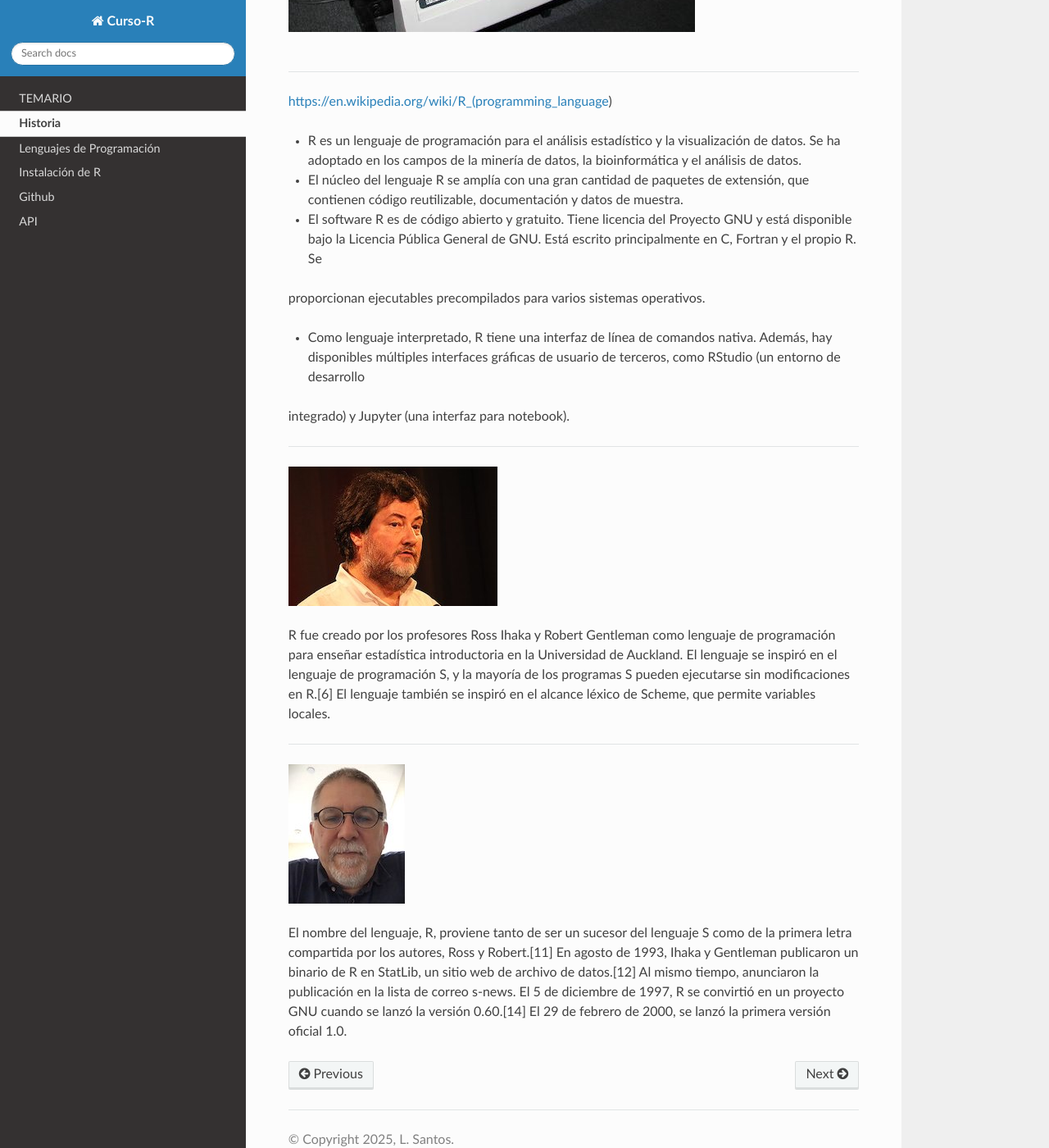
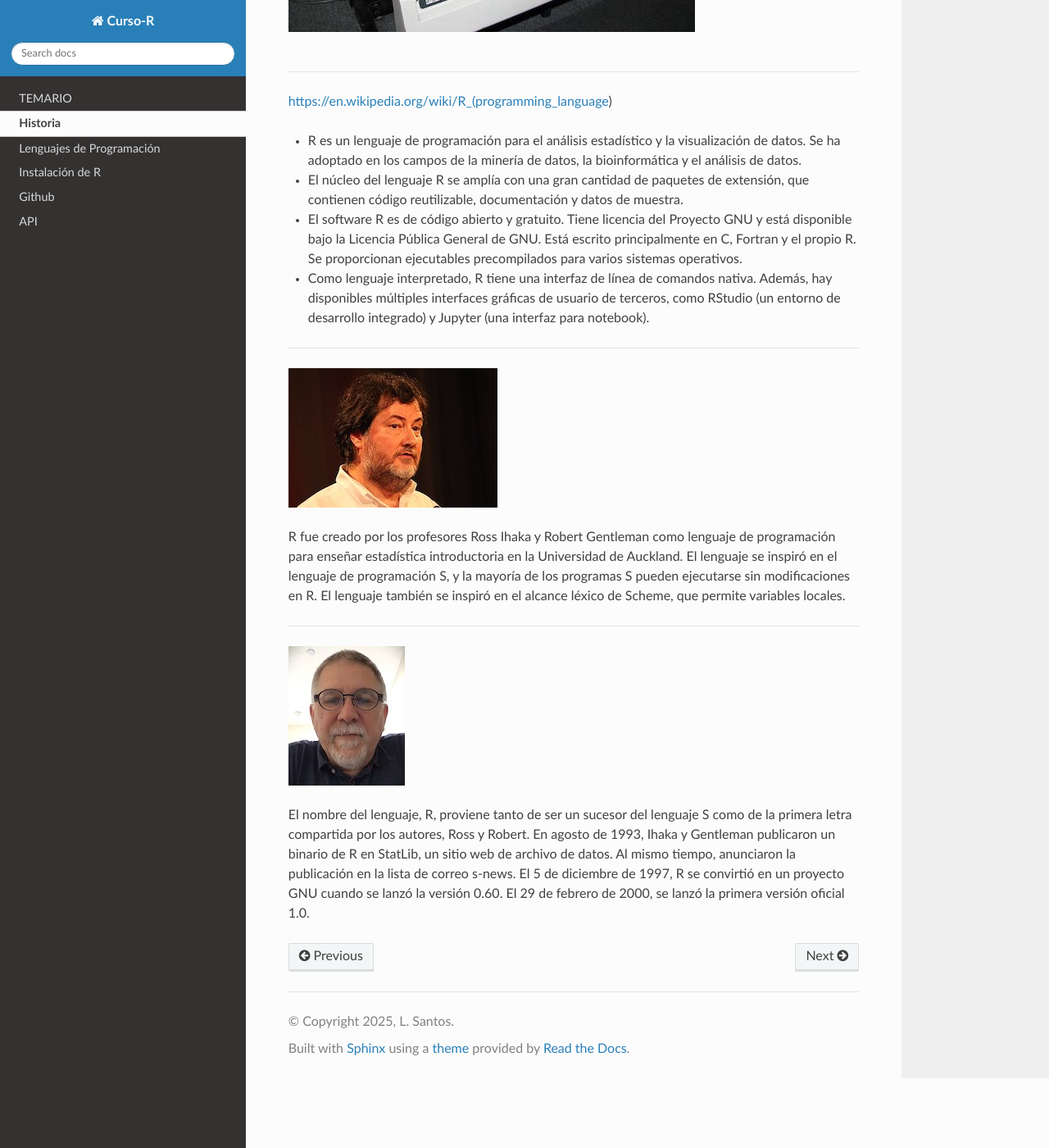
Before and after one commit to matecom57/santosg57-curso-r, a Sphinx documentation site: the page built from docs/source/historia-instalacion/historia.rst, in a window 1280 px wide and 1400 px high, scrolled down 1089 px. Shown: the whole window at 82% size. Built offline with Sphinx 7.4.7 and the Read the Docs theme 3.1.0, drawn with Linux system fonts in a browser that asks for light colours; pages that are not in the unit, such as notebooks, are missing from menus.

```diff
--- a/docs/source/historia-instalacion/historia.rst
+++ b/docs/source/historia-instalacion/historia.rst
@@ -16,23 +16,21 @@ https://en.wikipedia.org/wiki/R_(programming_language)
 
 - El núcleo del lenguaje R se amplía con una gran cantidad de paquetes de extensión, que contienen código reutilizable, documentación y datos de muestra.
 
-- El software R es de código abierto y gratuito. Tiene licencia del Proyecto GNU y está disponible bajo la Licencia Pública General de GNU. Está escrito principalmente en C, Fortran y el propio R. Se
-proporcionan ejecutables precompilados para varios sistemas operativos.
+- El software R es de código abierto y gratuito. Tiene licencia del Proyecto GNU y está disponible bajo la Licencia Pública General de GNU. Está escrito principalmente en C, Fortran y el propio R. Se proporcionan ejecutables precompilados para varios sistemas operativos.
 
-- Como lenguaje interpretado, R tiene una interfaz de línea de comandos nativa. Además, hay disponibles múltiples interfaces gráficas de usuario de terceros, como RStudio (un entorno de desarrollo
-integrado) y Jupyter (una interfaz para notebook).
+- Como lenguaje interpretado, R tiene una interfaz de línea de comandos nativa. Además, hay disponibles múltiples interfaces gráficas de usuario de terceros, como RStudio (un entorno de desarrollo integrado) y Jupyter (una interfaz para notebook).
 
 -------------------------------------------------------------------------
 
 .. image:: Ross.jpg
 
 R fue creado por los profesores Ross Ihaka y Robert Gentleman como lenguaje de programación para enseñar estadística introductoria en la Universidad de Auckland. El lenguaje se inspiró en el lenguaje de
-programación S, y la mayoría de los programas S pueden ejecutarse sin modificaciones en R.[6] El lenguaje también se inspiró en el alcance léxico de Scheme, que permite variables locales.
+programación S, y la mayoría de los programas S pueden ejecutarse sin modificaciones en R. El lenguaje también se inspiró en el alcance léxico de Scheme, que permite variables locales.
 
 -------------------------------------------------------------------------
 
 .. image:: Robert_Gentleman.jpg
 
-El nombre del lenguaje, R, proviene tanto de ser un sucesor del lenguaje S como de la primera letra compartida por los autores, Ross y Robert.[11] En agosto de 1993, Ihaka y Gentleman publicaron un
-binario de R en StatLib, un sitio web de archivo de datos.[12] Al mismo tiempo, anunciaron la publicación en la lista de correo s-news. El 5 de diciembre de 1997, R se convirtió en un proyecto GNU
-cuando se lanzó la versión 0.60.[14] El 29 de febrero de 2000, se lanzó la primera versión oficial 1.0.
+El nombre del lenguaje, R, proviene tanto de ser un sucesor del lenguaje S como de la primera letra compartida por los autores, Ross y Robert. En agosto de 1993, Ihaka y Gentleman publicaron un
+binario de R en StatLib, un sitio web de archivo de datos. Al mismo tiempo, anunciaron la publicación en la lista de correo s-news. El 5 de diciembre de 1997, R se convirtió en un proyecto GNU
+cuando se lanzó la versión 0.60. El 29 de febrero de 2000, se lanzó la primera versión oficial 1.0.
```
